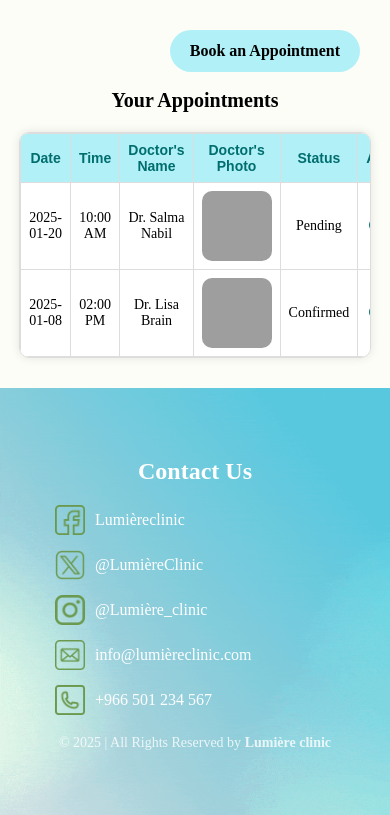
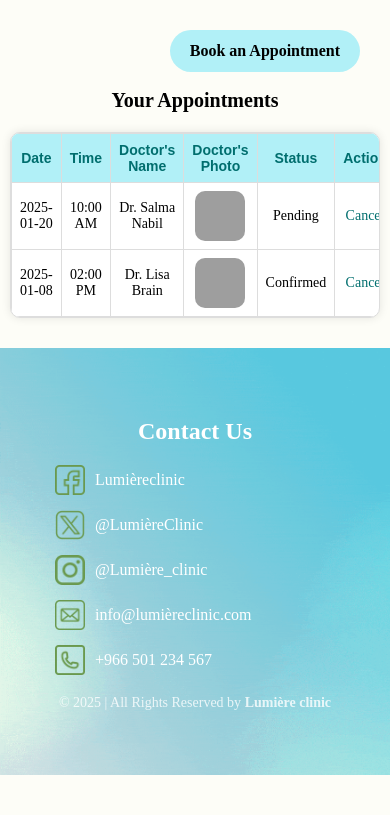
Before and after one commit to HessahAlotaibi1/Web_Project, a PHP site: the page made by html pages/patient.html in a window 390 px wide. Shown: the part 149-964 px from the top of the page. After the commit the page ends 924 px from the top, so only its background shows below. Run offline with PHP 8.4, Linux system fonts and the light colour scheme; grey boxes are pictures that could not be loaded.

Commit message:
Update patient.css

```diff
--- a/css/patient.css
+++ b/css/patient.css
@@ -236,9 +236,8 @@ li {
   }
 
   table {
-    width: 95%;
+    width: 100%;
     font-size: 14px;
-    overflow-x: auto;
     display: block;
   }
 
@@ -247,8 +246,8 @@ li {
   }
 
   table img {
-    width: 70px;
-    height: 70px;
+    width: 50px;
+    height: 50px;
     margin: auto;
     display: block;
   }
```
